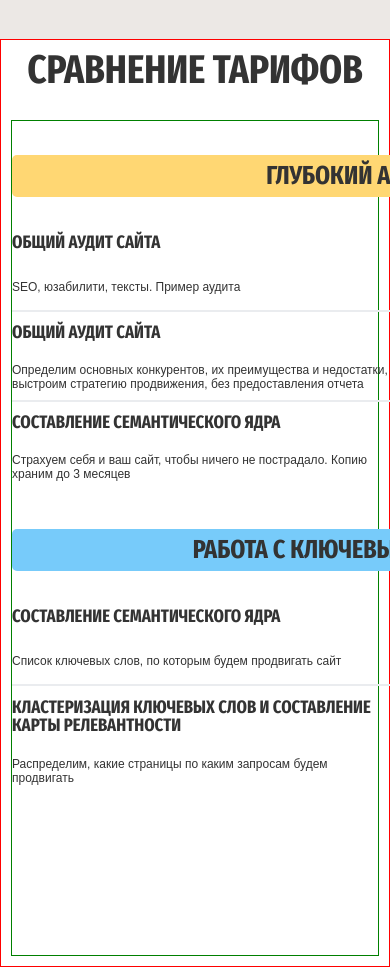
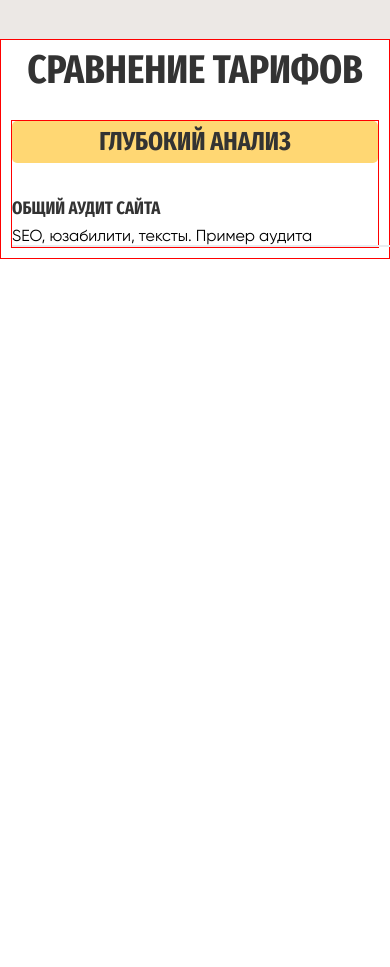
Before and after one commit to Kir1806/alkk, a website built with webpack: page src/index.html in a window 390 px wide. Shown: the part 1980-2947 px from the top of the page. After the commit the page ends 2239 px from the top, so only its background shows below. Built offline with nearby package versions, Linux system fonts and the light colour scheme.

Commit message:
425 begin

```diff
--- /dev/null
+++ b/src/blocks/comparison-table/__mobile/comparison-table__mobile.css
@@ -0,0 +1,29 @@
+.comparison-table__mobile {
+    display: none;
+    width: 100%;
+    /* height: 100px; */
+    border: 1px solid red;
+}
+
+@media screen and (max-width: 1440px) {
+}
+
+@media screen and (max-width: 800px) {
+}
+
+@media screen and (max-width: 768px) {
+
+}
+
+@media screen and (max-width: 480px) {
+    .comparison-table__mobile {
+        display: block;
+    }
+    .cell-text-mobile {
+        font-family: 'Gilroy';
+        font-size: 16px;
+    }
+}
+
+@media screen and (max-width: 320px) {
+}
--- a/src/blocks/comparison-table/comparison-table.css
+++ b/src/blocks/comparison-table/comparison-table.css
@@ -6,6 +6,7 @@
 @import url('../section-title-level-4/section-title-level-4.css');
 @import url('./__item-data-title/comparison-table__item-data-title.css'); */
 @import url('./__button/.comparisson-table__button.css');
+@import url('./__mobile/comparison-table__mobile.css');
 
 
 .comparison-table {
@@ -292,6 +293,9 @@
   }
 
   @media screen and (max-width: 480px) {
+    .comparison-table__display {
+      display: none;
+    }
   }
 
   @media screen and (max-width: 320px) {
--- a/src/index.html
+++ b/src/index.html
@@ -170,7 +170,7 @@
 
     <section class="comparison">
         <h2 class="section-title-level-2 comparison__title">Сравнение тарифов</h2>
-        <div class="comparison-table">
+        <div class="comparison-table comparison-table__display">
             <div class="row1">
               <div class="row1-1">Продвинутый</div>
               <div class="row1-1">Комплексный</div>
@@ -310,6 +310,12 @@
               <button class="button comparisson-table__button">Выбрать</button>
             </div>
             <div class="cell41 cell-price">13 500 ₽</div>
+        </div>
+        <div class="comparison-table__mobile">
+          <div class="row2 cell2 row-title">Глубокий анализ </div>
+          <div class="row3 cell3 cell-title">Общий аудит сайта</div>
+          <div class="row3 cell4 cell-text-mobile">SEO, юзабилити, тексты. Пример аудита</div>
+
         </div>
     </section>
 
```
